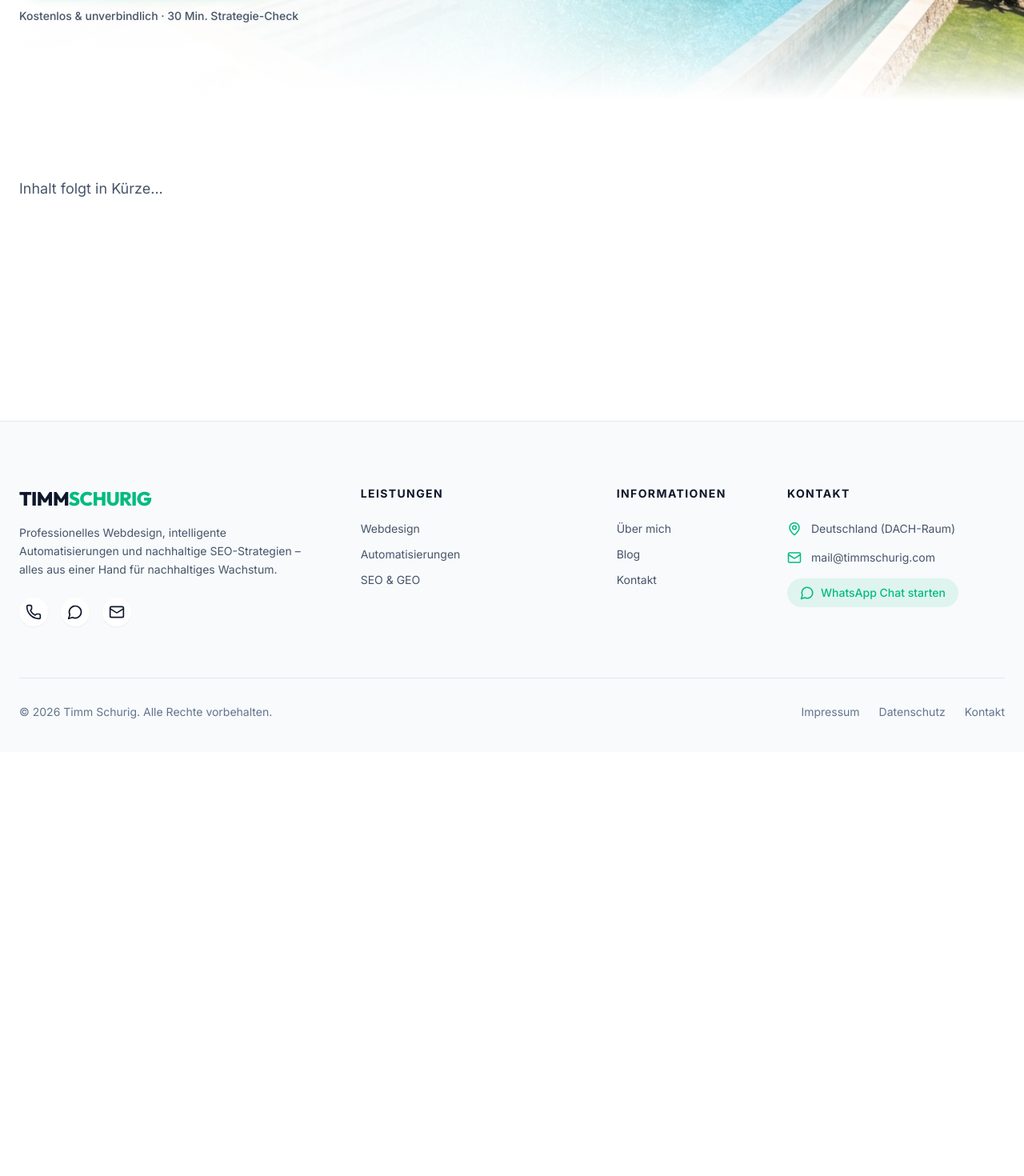
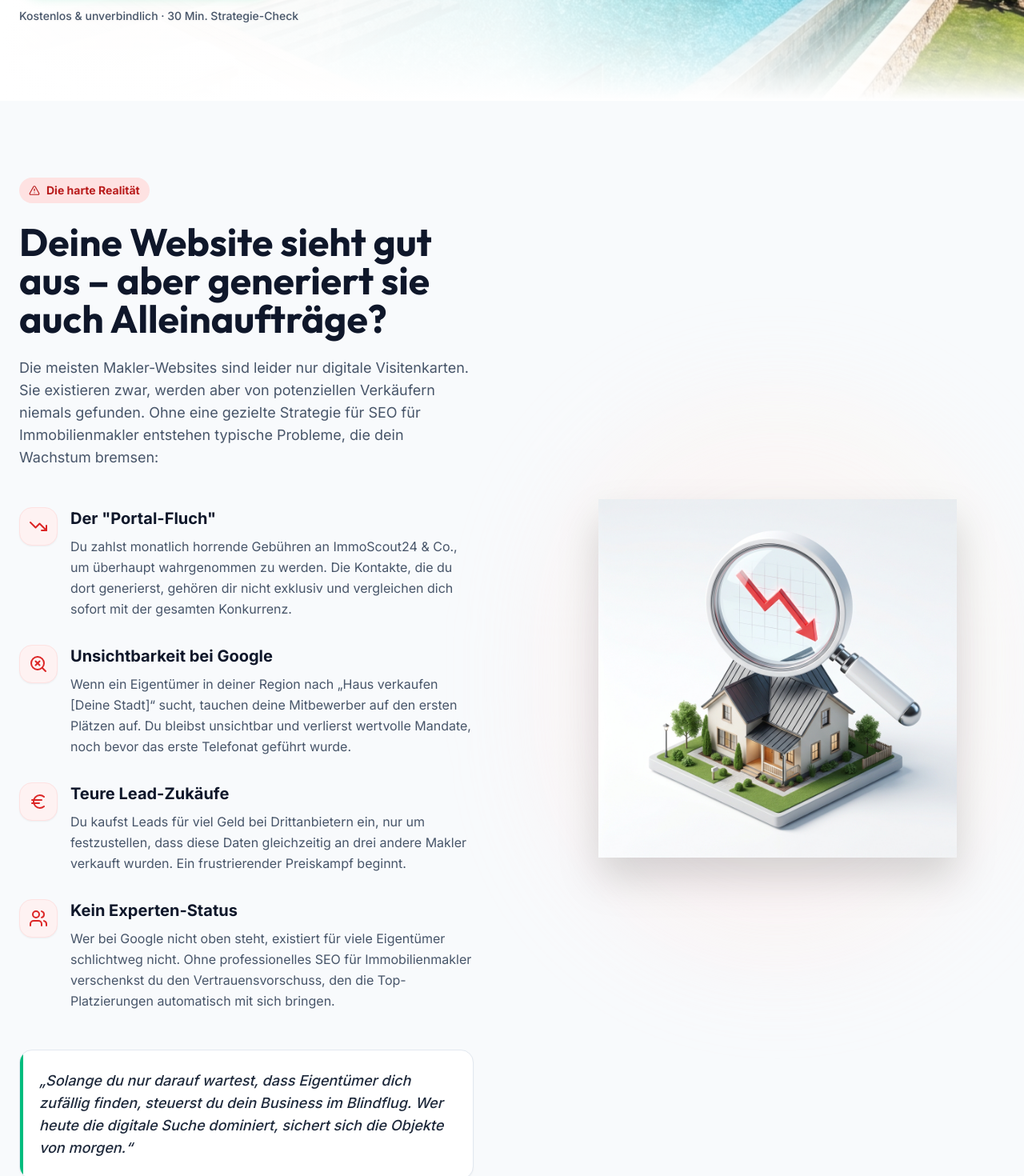
Before and after one commit to timmsug-source/website-linkedin, a Next.js app: page /leistungen/seo-geo/immobilienmakler in a window 1280 px wide. Shown: the part 720-2190 px from the top of the page at 80% size. Before the commit the page ends 1660 px from the top, so only its background shows below. Built offline with nearby package versions, Linux system fonts and the light colour scheme.

Commit message:
Add MaklerProblem section with custom illustration

```diff
--- a/src/app/leistungen/seo-geo/immobilienmakler/page.tsx
+++ b/src/app/leistungen/seo-geo/immobilienmakler/page.tsx
@@ -1,5 +1,5 @@
 import type { Metadata } from "next";
-import { MaklerHero } from "@/components/lp/ImmobilienmaklerSections";
+import { MaklerHero, MaklerProblem } from "@/components/lp/ImmobilienmaklerSections";
 
 export const metadata: Metadata = {
   title: "SEO für Immobilienmakler | Deine Sichtbarkeit",
@@ -10,15 +10,7 @@ export default function SEOImmobilienmaklerPage() {
   return (
     <>
       <MaklerHero />
-
-      {/* Weiterer Inhalt folgt... */}
-      <div className="pt-24 pb-24 min-h-[50vh]">
-        <div className="max-w-7xl mx-auto px-6">
-          <p className="text-lg text-slate-600">
-            Inhalt folgt in Kürze...
-          </p>
-        </div>
-      </div>
+      <MaklerProblem />
     </>
   );
 }
--- a/src/components/lp/ImmobilienmaklerSections.tsx
+++ b/src/components/lp/ImmobilienmaklerSections.tsx
@@ -2,7 +2,7 @@
 
 import Link from "next/link";
 import Image from "next/image";
-import { ArrowRight, MessageCircle, Star } from "lucide-react";
+import { ArrowRight, MessageCircle, Star, SearchX, Euro, Users, AlertTriangle, TrendingDown } from "lucide-react";
 import { PHONE_URL, WHATSAPP_URL } from "@/lib/utils";
 
 export function MaklerHero() {
@@ -116,3 +116,89 @@ export function MaklerHero() {
     </section>
   );
 }
+
+export function MaklerProblem() {
+  const problems = [
+    {
+      title: 'Der "Portal-Fluch"',
+      desc: "Du zahlst monatlich horrende Gebühren an ImmoScout24 & Co., um überhaupt wahrgenommen zu werden. Die Kontakte, die du dort generierst, gehören dir nicht exklusiv und vergleichen dich sofort mit der gesamten Konkurrenz.",
+      icon: <TrendingDown className="w-6 h-6" />
+    },
+    {
+      title: "Unsichtbarkeit bei Google",
+      desc: "Wenn ein Eigentümer in deiner Region nach „Haus verkaufen [Deine Stadt]“ sucht, tauchen deine Mitbewerber auf den ersten Plätzen auf. Du bleibst unsichtbar und verlierst wertvolle Mandate, noch bevor das erste Telefonat geführt wurde.",
+      icon: <SearchX className="w-6 h-6" />
+    },
+    {
+      title: "Teure Lead-Zukäufe",
+      desc: "Du kaufst Leads für viel Geld bei Drittanbietern ein, nur um festzustellen, dass diese Daten gleichzeitig an drei andere Makler verkauft wurden. Ein frustrierender Preiskampf beginnt.",
+      icon: <Euro className="w-6 h-6" />
+    },
+    {
+      title: "Kein Experten-Status",
+      desc: "Wer bei Google nicht oben steht, existiert für viele Eigentümer schlichtweg nicht. Ohne professionelles SEO für Immobilienmakler verschenkst du den Vertrauensvorschuss, den die Top-Platzierungen automatisch mit sich bringen.",
+      icon: <Users className="w-6 h-6" />
+    }
+  ];
+
+  return (
+    <section className="py-24 bg-slate-50 overflow-hidden" aria-labelledby="problem-heading">
+      <div className="max-w-7xl mx-auto px-6">
+        <div className="grid grid-cols-1 lg:grid-cols-2 gap-16 lg:gap-24 items-center">
+          {/* Left: Text & Problems */}
+          <div>
+            <div className="inline-flex items-center gap-2 px-3 py-1.5 rounded-full bg-red-100 text-red-700 text-sm font-bold mb-6">
+              <AlertTriangle size={14} />
+              Die harte Realität
+            </div>
+
+            <h2 id="problem-heading" className="text-4xl md:text-5xl font-display font-bold text-slate-900 leading-tight mb-6">
+              Deine Website sieht gut aus – aber generiert sie auch Alleinaufträge?
+            </h2>
+
+            <p className="text-lg text-slate-600 mb-12">
+              Die meisten Makler-Websites sind leider nur digitale Visitenkarten. Sie existieren zwar, werden aber von potenziellen Verkäufern niemals gefunden. Ohne eine gezielte Strategie für SEO für Immobilienmakler entstehen typische Probleme, die dein Wachstum bremsen:
+            </p>
+
+            <div className="space-y-8">
+              {problems.map((problem, idx) => (
+                <div key={idx} className="flex gap-4 group">
+                  <div className="w-12 h-12 rounded-2xl bg-red-50 text-red-600 flex items-center justify-center shrink-0 group-hover:scale-110 group-hover:bg-red-100 transition-all duration-300 shadow-sm border border-red-100">
+                    {problem.icon}
+                  </div>
+                  <div>
+                    <h3 className="text-xl font-bold text-slate-900 mb-2">{problem.title}</h3>
+                    <p className="text-slate-600 leading-relaxed">{problem.desc}</p>
+                  </div>
+                </div>
+              ))}
+            </div>
+
+            <div className="mt-12 p-6 bg-white rounded-2xl border border-slate-200 shadow-sm relative overflow-hidden">
+              <div className="absolute top-0 left-0 w-1 h-full bg-accent"></div>
+              <p className="text-lg font-medium text-slate-800 italic">
+                „Solange du nur darauf wartest, dass Eigentümer dich zufällig finden, steuerst du dein Business im Blindflug. Wer heute die digitale Suche dominiert, sichert sich die Objekte von morgen.“
+              </p>
+            </div>
+          </div>
+
+          {/* Right: Illustration */}
+          <div className="relative lg:h-[700px] flex items-center justify-center">
+            {/* Decorative background blobs */}
+            <div className="absolute inset-0 bg-gradient-to-tr from-red-100/50 to-orange-50/50 rounded-full blur-3xl opacity-70 animate-pulse" />
+
+            <div className="relative w-full max-w-md aspect-square lg:aspect-auto lg:h-full lg:max-h-[600px] hover:scale-105 transition-transform duration-700 ease-out">
+              <Image
+                src="/images/makler_problem.png"
+                alt="Illustration von Problemen bei der Makler-Sichtbarkeit"
+                fill
+                className="object-contain drop-shadow-2xl"
+                sizes="(max-width: 1024px) 100vw, 50vw"
+              />
+            </div>
+          </div>
+        </div>
+      </div>
+    </section>
+  );
+}
```
Also changed, not shown: public/images/makler_problem.png (added).
